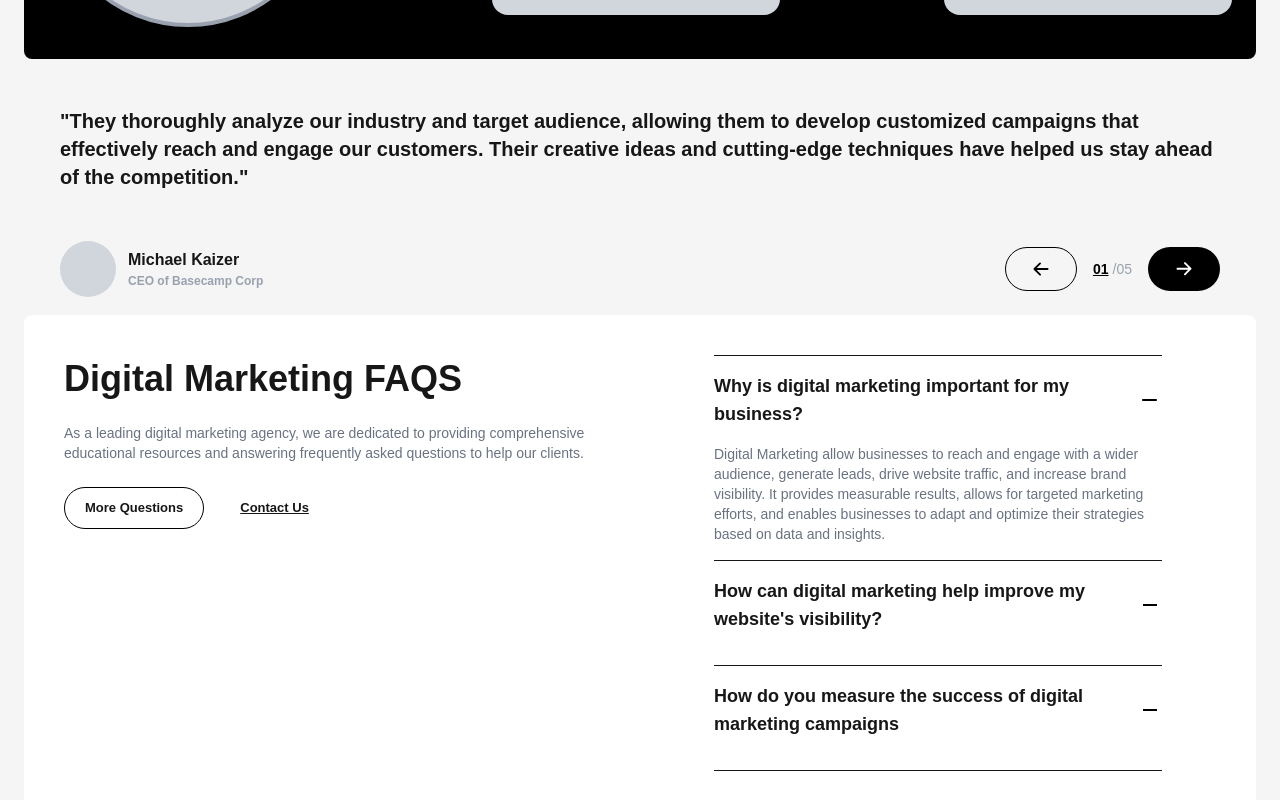
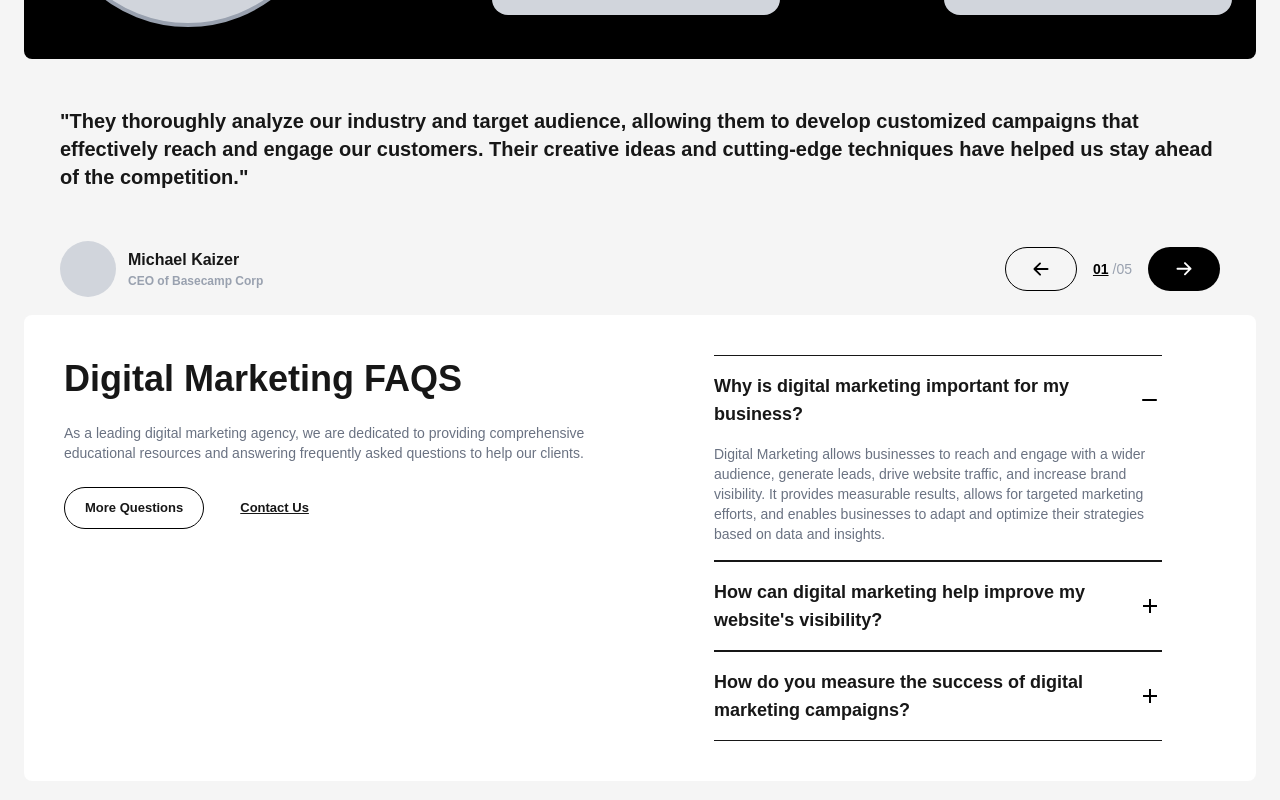
Before and after one commit to Moozy1033/landpage, a Next.js app: page / in a window 1280 px wide. Both pictures are taken after a click on the button "Why is digital marketing important for my business?". Shown: the part 1405-2205 px from the top of the page. Built offline with nearby package versions, Linux system fonts and the light colour scheme.

Commit message:
few changes made

```diff
--- a/src/app/page.js
+++ b/src/app/page.js
@@ -6,6 +6,24 @@ import { useState } from "react";
 export default function Home() {
   const [menuOpen, setMenuOpen] = useState(false);
   const [open, setOpen] = useState(false);
+  const [activeIndex, SetActiveIndex] = useState(false)
+  const toggleIndex = (index) => {
+    SetActiveIndex(index === activeIndex ? false : index)
+  }
+  const question = [
+    {
+      question: "Why is digital marketing important for my business?",
+      answer: "Digital Marketing allows businesses to reach and engage with a wider audience, generate leads, drive website traffic, and increase brand visibility. It provides measurable results, allows for targeted marketing efforts, and enables businesses to adapt and optimize their strategies based on data and insights."
+    },
+    {
+      question: "How can digital marketing help improve my website's visibility?",
+      answer: "It improves visibility through SEO, content marketing, social media presence, and paid ads, helping more people find your website online."
+    },
+    {
+      question: "How do you measure the success of digital marketing campaigns?",
+      answer: "Success is measured through KPIs like website traffic, conversion rate, engagement, ROI, and other analytics data tools."
+    },
+  ]
   return (
     <>
       <nav className='bg-[#f5f5f5]'>
@@ -215,48 +233,19 @@ export default function Home() {
               <Link className="underline text-[13px] font-semibold" href="">Contact Us</Link>
             </div>
           </div>
+          {/* Accordion */}
           <div className="flex-1">
-            <div className="max-w-md mx-auto  border-b border-t">
-              <button onClick={() => setOpen(!open)} className="w-full text-left py-4 flex justify-between items-center">
-                <span className="font-semibold text-lg">Why is digital marketing important for my business?</span>
-                {open ? (
-                  <Image src="/images/minus.svg" alt="Hamburger" width={26} height={0} />
-                ) : (
-                  <Image src="/images/plus.svg" alt="Hamburger" width={26} height={0} />
+            {question.map((items, index) => (
+              <div key={index} className="max-w-md mx-auto  border-b border-t">
+                <button onClick={() => toggleIndex(index)} className="w-full text-left py-4 flex justify-between items-center">
+                  <span className="font-semibold text-lg">{items.question}</span>
+                  <Image src={activeIndex === index ? "/images/minus.svg" : "/images/plus.svg"} alt="Hamburger" width={26} height={0} />
+                </button>
+                {activeIndex === index && (
+                  <p className="pb-4 text-gray-500 text-sm"> {items.answer}</p>
                 )}
-              </button>
-              {open && (
-                <p className="pb-4 text-gray-500 text-sm">
-                  Digital Marketing allow businesses to reach and engage with a wider  audience, generate leads, drive website traffic, and increase brand visibility. It provides measurable results, allows for targeted marketing efforts, and enables businesses to adapt and optimize  their strategies based on data and insights.
-                </p>
-              )}
-            </div>
-            <div className="max-w-md mx-auto border-b">
-              <button onClick={() => setOpen(!open)} className="w-full text-left py-4 flex justify-between items-center">
-                <span className="font-semibold text-lg">How can digital marketing help improve my website&apos;s visibility?</span>
-                {open ? (
-                  <Image src="/images/minus.svg" alt="Hamburger" width={26} height={0} />
-                ) : (
-                  <Image src="/images/plus.svg" alt="Hamburger" width={26} height={0} />
-                )}
-              </button>
-              {open && (
-                <p className="pb-4 text-gray-500 text-sm"> </p>
-              )}
-            </div>
-            <div className="max-w-md mx-auto border-b">
-              <button onClick={() => setOpen(!open)} className="w-full text-left py-4 flex justify-between items-center">
-                <span className="font-semibold text-lg">How do you measure the success of digital marketing campaigns</span>
-                {open ? (
-                  <Image src="/images/minus.svg" alt="Hamburger" width={26} height={0} />
-                ) : (
-                  <Image src="/images/plus.svg" alt="Hamburger" width={26} height={0} />
-                )}
-              </button>
-              {open && (
-                <p className="pb-4 text-gray-500 text-sm"> </p>
-              )}
-            </div>
+              </div>
+            ))}
           </div>
         </div>
         <div className="px-6 md:px-[60px] flex flex-col md:flex-row gap-10 py-15">
```
